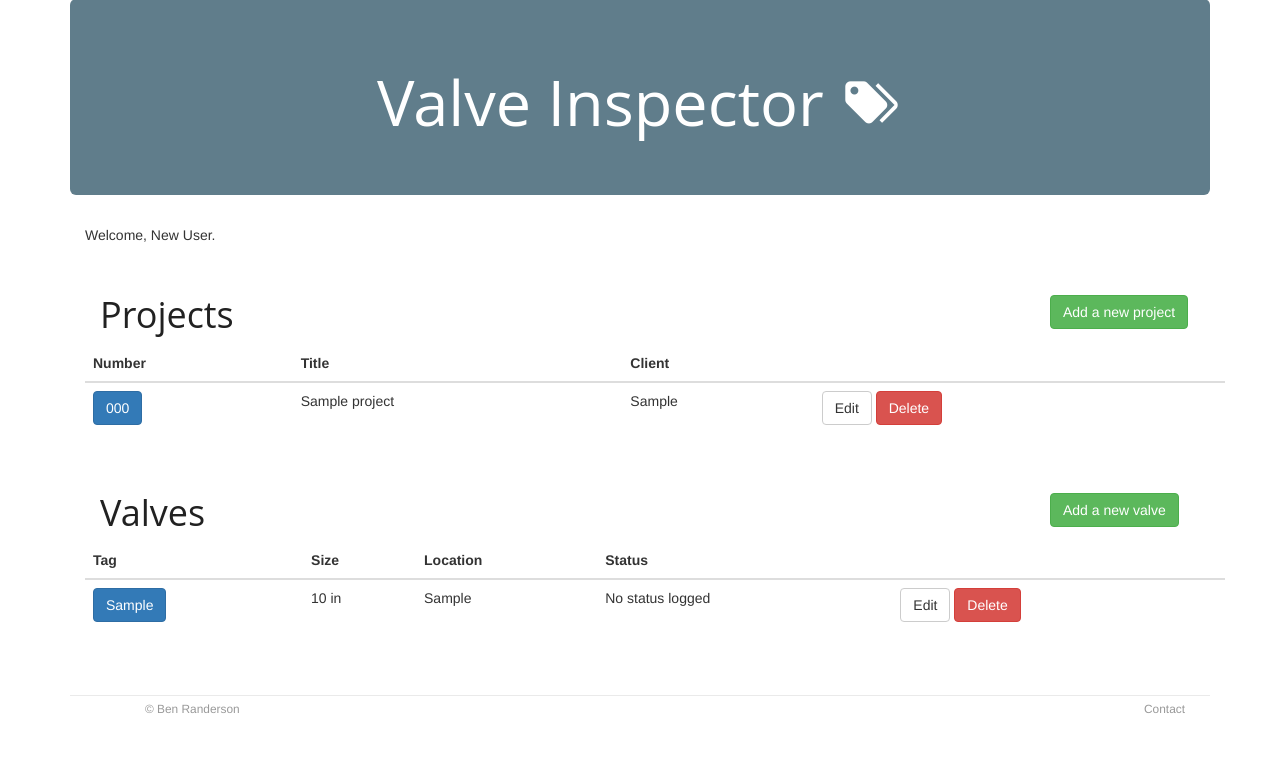
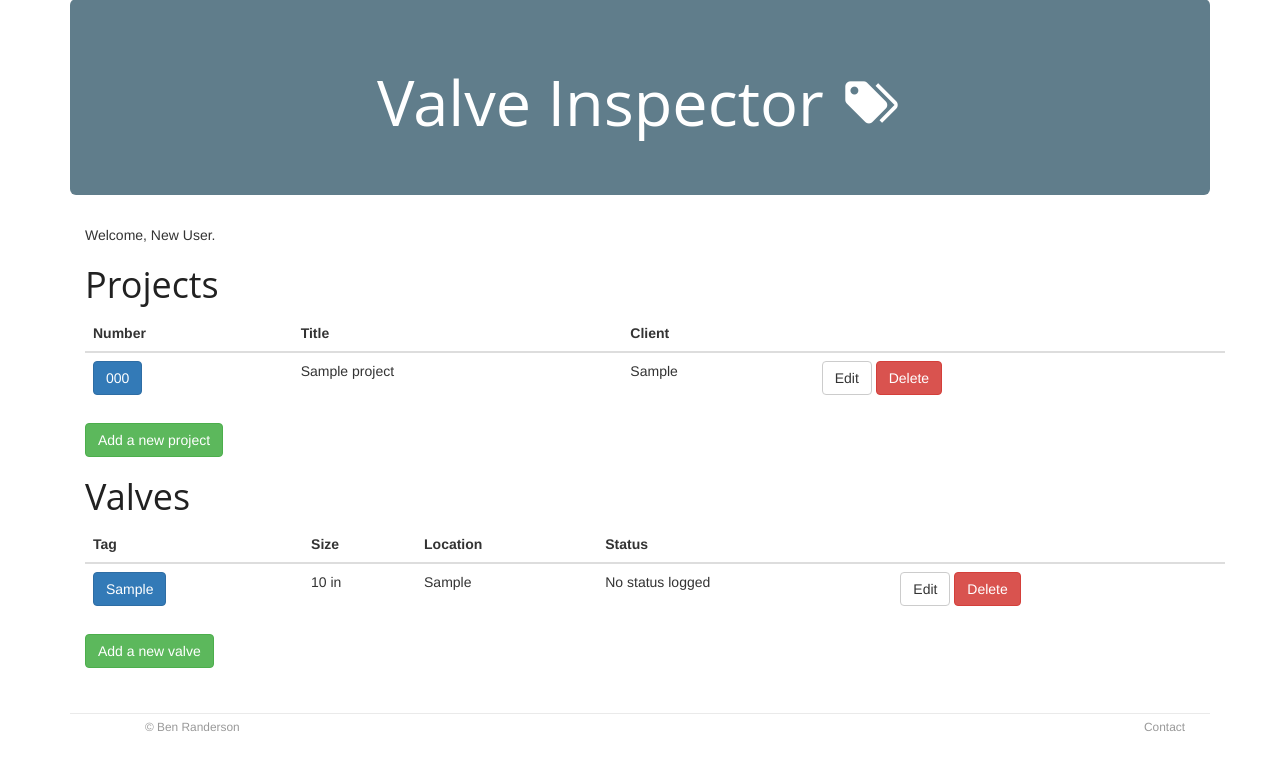
Before and after one commit to benranderson/valve-inspector, a Flask app: page / in a window 1280 px wide. Shown: the part 73-855 px from the top of the page. Before the commit the page ends 786 px from the top, so only its background shows below. Run offline with Flask 2, Linux system fonts and the light colour scheme; tables that the repository leaves empty hold one stand-in row (values such as "Sample post"); data that the repository does not hold is empty; some libraries are stand-ins or nearby versions.

Commit message:
reformats index page headings

```diff
--- a/app/templates/index.html
+++ b/app/templates/index.html
@@ -15,15 +15,8 @@
             New User.
         {% endif %}
         </p>
-        <br>
-        <div class="col-sm-10"><h1>Projects</h1></div>
-        <br>
-        <div class="col-sm-2">
-            <a href="{{ url_for('.project_add') }}"><button type="button" class="btn btn-success">Add a new project</button></a>
-        </div>
-        <br>
+        <h1>Projects</h1>
         <table class="table table-hover">
-            <br>
             <thead><tr><th>Number</th><th>Title</th><th>Client</th><th></th></tr></thead>
             {% for project in projects %}
                 <tr>
@@ -37,12 +30,9 @@
                 </tr>
             {% endfor %}
         </table>
+            <a href="{{ url_for('.project_add') }}"><button type="button" class="btn btn-success">Add a new project</button></a>
         <br>
-        <div class="col-sm-10"><h1>Valves</h1></div>
-        <br>
-        <div class="col-sm-2">
-            <a href="{{ url_for('.valve_add') }}"><button type="button" class="btn btn-success">Add a new valve</button></a>
-        </div>
+        <h1>Valves</h1>
         <table class="table table-hover">
             <thead><tr><th>Tag</th><th>Size</th><th>Location</th><th>Status</th><th></th></tr></thead>
             {% for valve in valves %}
@@ -58,5 +48,8 @@
                 </tr>
             {% endfor %}
         </table>
+        <div>
+            <a href="{{ url_for('.valve_add') }}"><button type="button" class="btn btn-success">Add a new valve</button></a>
+        </div>
     </div>
 {%- endblock %}
```
